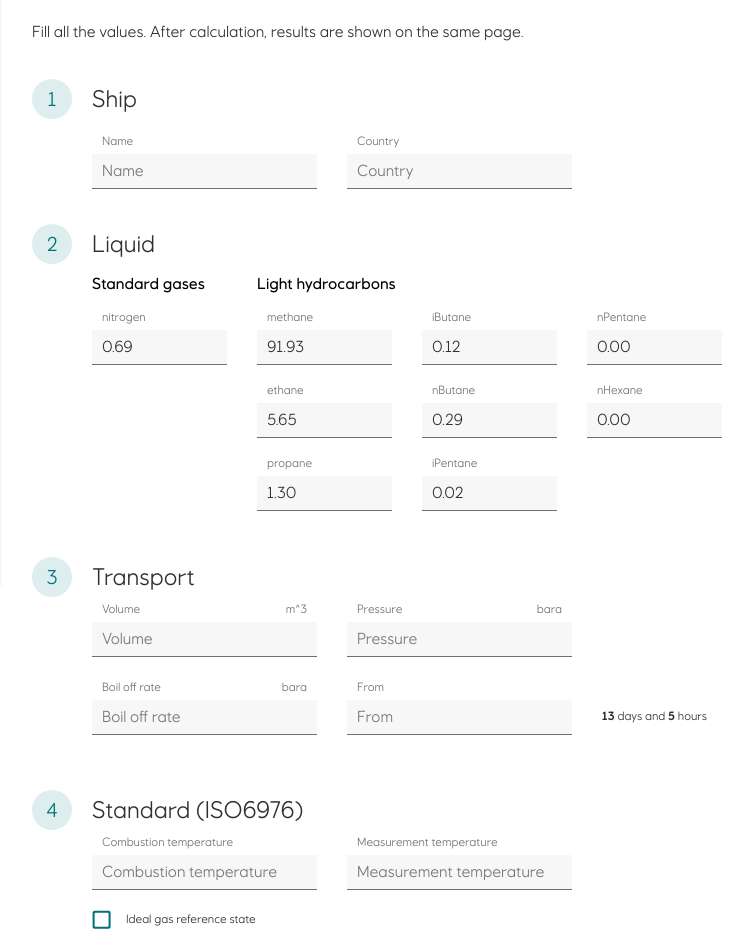
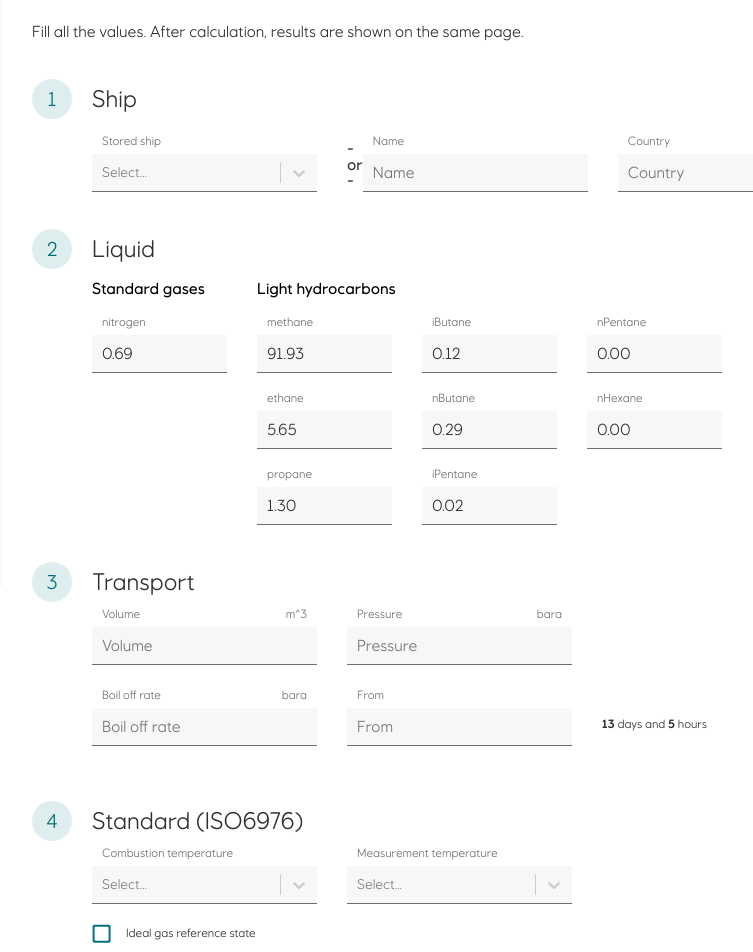
Before and after one commit to equinor/gpa-main, a React (Create React App) app in the folder web/: page /calculator in a window 1280 px wide. Shown: the part 280-1232 px from the top of the page, without its empty margins (290-1043 px from the left). Built offline with nearby package versions, Linux system fonts and the light colour scheme.

Commit message:
feat: selector

```diff
--- a/web/package.json
+++ b/web/package.json
@@ -12,6 +12,7 @@
     "@types/react-router-dom": "^4.3.5",
     "@types/styled-components": "^4.1.19",
     "@types/webpack-env": "1.14.0",
+    "@types/react-select": "3.0.4",
     "apollo-boost": "^0.4.4",
     "graphql": "^14.5.6",
     "history": "^4.9.0",
@@ -20,7 +21,8 @@
     "styled-components": "^4.3.2",
     "react-router-dom": "^5.0.1",
     "react-scripts": "3.1.1",
-    "typescript": "3.5.3"
+    "typescript": "3.5.3",
+    "react-select": "3.0.5"
   },
   "scripts": {
     "start": "react-scripts start",
--- a/web/src/app/common/Color.tsx
+++ b/web/src/app/common/Color.tsx
@@ -6,5 +6,6 @@ export enum EColor {
   ENERGY_RED = '#ff003a',
   GRAY = '#6F6F6F',
   LIGHT_GRAY = '#F7F7F7',
+  VERY_LIGHT_GRAY = '#fdfdfd',
   BLACK='#303030'
 }
--- a/web/src/app/components/content/calculator/ShipSection.tsx
+++ b/web/src/app/components/content/calculator/ShipSection.tsx
@@ -1,7 +1,8 @@
 import React from 'react';
 import { FormSection } from '../../ui/FormSection';
-import { StandardInput } from '../../elements/Inputs';
+import { StandardInput, StLabel } from '../../elements/Inputs';
 import styled from 'styled-components/macro';
+import { StandardSelect } from '../../elements/Selects';
 
 export interface IShip {
   country: string,
@@ -15,6 +16,33 @@ interface ShipSectionProps {
 
 export const ShipSection: React.FC<ShipSectionProps> = (props) => (
   <FormSection legendText='Ship' index={1}>
+    <StShipInputs>
+      <StShipInput>
+        <StLabel>
+          Stored ship
+        </StLabel>
+        <StandardSelect
+          options={[
+            {
+              value: "1",
+              label: "Value 1"
+            },
+            {
+              value: "2",
+              label: "Value 2"
+            },
+            {
+              value: "3",
+              label: "Value 3"
+            },
+          ]}
+          onChange={() => { }}
+        ></StandardSelect>
+      </StShipInput>
+    </StShipInputs>
+    <div style={{ width: "100%", fontSize: "16px", fontWeight: 500, margin: "20px 0 5px 0" }}>
+      - or -
+    </div>
     <StShipInputs>
       <StShipInput>
         <StandardInput
--- a/web/src/app/components/content/calculator/StandardSection.tsx
+++ b/web/src/app/components/content/calculator/StandardSection.tsx
@@ -1,7 +1,8 @@
 import React from "react";
-import { StandardInput, StandardBoolean } from "../../elements/Inputs";
+import { StandardInput, StandardBoolean, StLabel } from "../../elements/Inputs";
 import { FormSection } from "../../ui/FormSection";
 import styled from "styled-components";
+import { StandardSelect } from "../../elements/Selects";
 
 export interface IStandard {
 
@@ -15,30 +16,54 @@ export const StandardSection: React.FC<IStandardSectionProps> = (props) => (
     <FormSection legendText='Standard (ISO6976)' index={4}>
         <StStandardInputs>
             <StStandardInput>
-                <StandardInput
-                    id="combustion-temperature"
-                    label="Combustion temperature"
+                <StLabel>
+                    Combustion temperature
+                </StLabel>
+                <StandardSelect
+                    options={[
+                        {
+                            value: "1",
+                            label: "Value 1"
+                        },
+                        {
+                            value: "2",
+                            label: "Value 2"
+                        },
+                        {
+                            value: "3",
+                            label: "Value 3"
+                        },
+                    ]}
                     onChange={() => { }}
-                    placeholder="Combustion temperature"
-                    value={""}
-                    type="text"
-                ></StandardInput>
+                ></StandardSelect>
             </StStandardInput>
             <StStandardInput>
-                <StandardInput
-                    id="measurement-temperature"
-                    label="Measurement temperature"
+                <StLabel>
+                Measurement temperature
+                </StLabel>
+                <StandardSelect
+                    options={[
+                        {
+                            value: "1",
+                            label: "Value 1"
+                        },
+                        {
+                            value: "2",
+                            label: "Value 2"
+                        },
+                        {
+                            value: "3",
+                            label: "Value 3"
+                        },
+                    ]}
                     onChange={() => { }}
-                    placeholder="Measurement temperature"
-                    value={""}
-                    type="text"
-                ></StandardInput>
+                ></StandardSelect>
             </StStandardInput>
             <div style={{ width: "100%" }}>
                 <StandardBoolean
                     value={false}
                     text={"Ideal gas reference state"}
-                    onChange={()=>{}}
+                    onChange={() => { }}
                 ></StandardBoolean>
             </div>
         </StStandardInputs>
--- a/web/src/app/components/elements/Inputs.tsx
+++ b/web/src/app/components/elements/Inputs.tsx
@@ -3,7 +3,7 @@ import { EColor } from '../../common/Color';
 import React from 'react';
 import { EquinorIcon, EIcon } from '../../assets/svg/EquinorIcon';
 
-const StLabel = styled.label`
+export const StLabel = styled.label`
   display: flex;
   flex-direction: column;
   color: ${EColor.GRAY};
@@ -14,7 +14,7 @@ const StLabel = styled.label`
 `;
 
 const StInput = styled.input`
-  padding: 5px 10px;
+  padding: 7px 10px 6px 10px;
   background-color: ${EColor.LIGHT_GRAY};
   color: ${EColor.GRAY};
   border: none;
--- /dev/null
+++ b/web/src/app/components/elements/Selects.tsx
@@ -0,0 +1,56 @@
+import React from "react";
+import Select from 'react-select'
+import { EColor } from "../../common/Color";
+
+interface IOption {
+  value: string;
+  label: string;
+}
+
+interface IStandardSelectProps {
+  options: IOption[];
+  onChange: Function;
+}
+
+export const StandardSelect = (props: IStandardSelectProps) => (
+  <Select
+    options={props.options}
+    onChange={(e: any) => { props.onChange(e) }}
+    styles={customStyles}
+  />
+)
+
+const customStyles = {
+  control: (styles: any, state: any) => (
+    {
+      ...styles,
+      backgroundColor: EColor.LIGHT_GRAY,
+      border: 0,
+      borderBottom: "1px solid " + EColor.GRAY,
+      borderRadius: 0,
+      boxShadow: state.isFocused ? 0 : 0,
+      '&:hover': {
+        border: state.isFocused ? 0 : 0,
+        borderBottom: "1px solid " + EColor.GRAY
+      }
+    }
+  ),
+  option: (styles: any, state: any) => (
+    {
+      ...styles,
+      backgroundColor: "white",
+      '&:hover': {
+        backgroundColor: (state.isFocused || state.isSelected) ? EColor.LIGHT_GREEN : "white",
+        color: "black"
+      }
+    }
+  ),
+  menu: (styles: any, state: any) => (
+    {
+      ...styles,
+      margin: "0px 0 0 0",
+      borderRadius: 0
+    }
+  ),
+
+}
--- a/web/src/app/components/elements/Tables.tsx
+++ b/web/src/app/components/elements/Tables.tsx
@@ -57,7 +57,7 @@ const StStandardTable = styled.table`
         tr:first-child {
             text-align: left;
             font-size: 14px;
-            font-weight: bold;
+            font-weight: 500;
         }
         tr:nth-child(2) {
             text-align: right;
@@ -72,7 +72,7 @@ const StStandardTable = styled.table`
         tr {
             border-bottom: 1px solid  #DCDCDC;
             :hover {
-                background-color: #fdfdfd;
+                background-color: ${EColor.LIGHT_GREEN};
             }
         }
         td {
--- a/web/src/app/components/ui/SiteMenuLink.tsx
+++ b/web/src/app/components/ui/SiteMenuLink.tsx
@@ -34,7 +34,7 @@ const StMenuLink = styled(NavLink)`
     color: #6f6f6f;
   }
   &:hover {
-    background-color: #fdfdfd;
+    background-color: ${EColor.LIGHT_GREEN};
     > svg, rect {
       fill: ${EColor.BLACK};
     }
```
Also changed, not shown: 1 other file (tests, documents, lock files or other folders).
